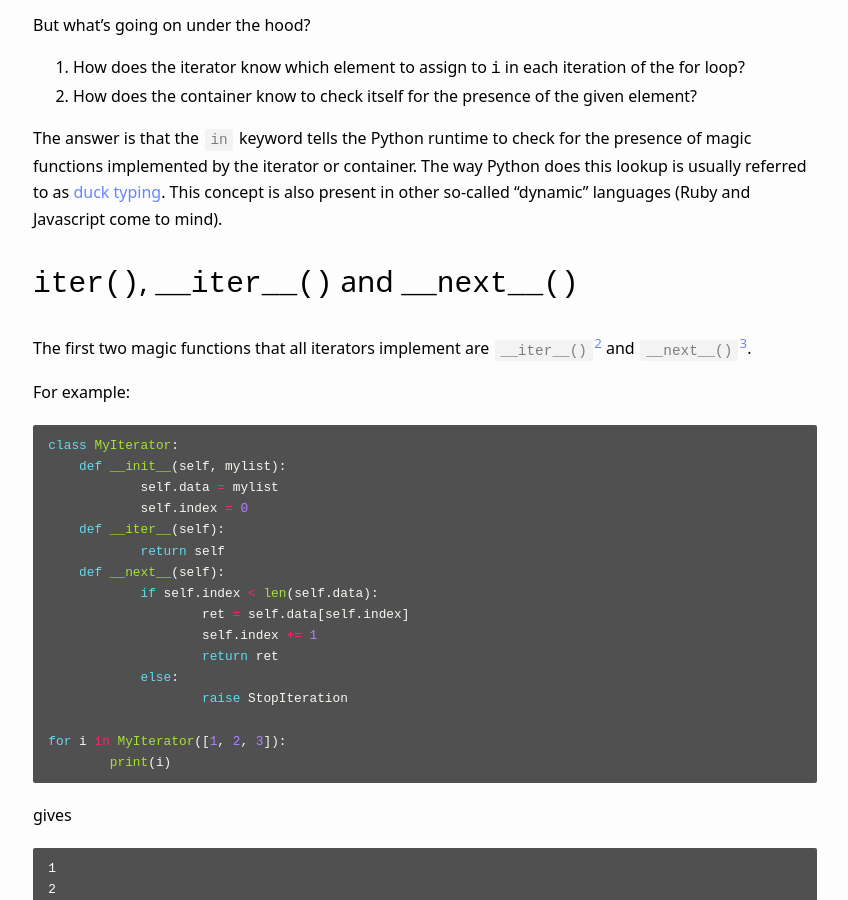
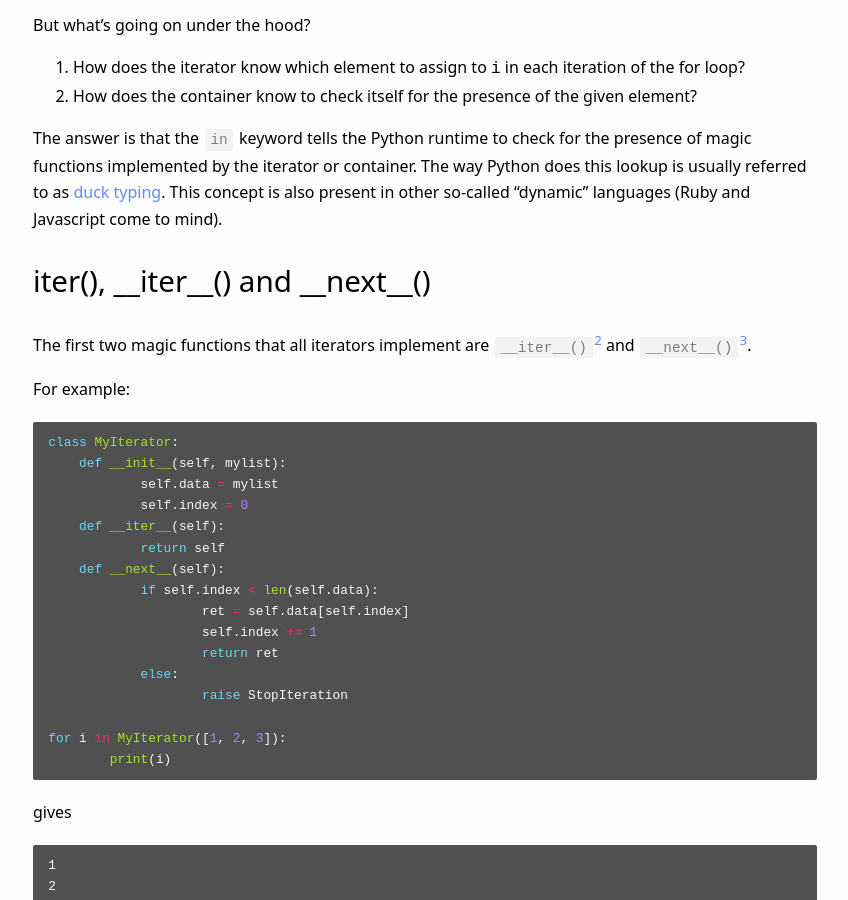
Before and after one commit to williamhaw/williamhaw.github.io, a Jekyll site: the page built from _posts/2019-3-9-The-in-keyword-of-Python.md, in a window 1280 px wide and 900 px high, scrolled down 601 px. Shown: the whole window, without its empty margins (215-1063 px from the left). Built offline with Jekyll 4.4.1, drawn with Linux system fonts in a browser that asks for light colours; comment, search, counter and statistics services are not loaded; some of the changed text lies outside the part shown.

Commit message:
Replaced underscores in code snippets with escaped versions in titles and links

````diff
--- a/_posts/2019-3-9-The-in-keyword-of-Python.md
+++ b/_posts/2019-3-9-The-in-keyword-of-Python.md
@@ -29,7 +29,7 @@ But what's going on under the hood?
 
 The answer is that the `in` keyword tells the Python runtime to check for the presence of magic functions implemented by the iterator or container. The way Python does this lookup is usually referred to as [duck typing](https://en.wikipedia.org/wiki/Duck_typing). This concept is also present in other so-called "dynamic" languages (Ruby and Javascript come to mind).
 
-# `iter()`, `__iter__()` and `__next__()`
+# iter(), \_\_iter\_\_() and \_\_next\_\_()
 
 The first two magic functions that all iterators implement are `__iter__()`[^2] and `__next__()`[^3].
 
@@ -64,7 +64,7 @@ The `for` keyword calls `iter()`[^4] on MyIterator which invokes the `__iter__()
 
 
 
-# `__contains__()`
+# \_\_contains\_\_()
 
 To be able to test membership in your container, the `__contains__()`[^5] method must be implemented.
 
@@ -186,12 +186,12 @@ Early termination
 True
 ```
 
+Edit: Fixed list naming in example to avoid using the `list` keyword as a variable name
+
 ## References:
 
 [^1]: [iterator](https://docs.python.org/3/glossary.html#term-iterator)
-[^2]: [`__iter__()`](https://docs.python.org/3/reference/datamodel.html#object.__iter__)
-[^3]: [`__next__()`](https://docs.python.org/3/library/stdtypes.html#iterator.__next__)
+[^2]: [\_\_iter\_\_()](https://docs.python.org/3/reference/datamodel.html#object.__iter__)
+[^3]: [\_\_next\_\_()](https://docs.python.org/3/library/stdtypes.html#iterator.__next__)
 [^4]: [iter()](https://docs.python.org/3/library/functions.html#iter)
-[^5]: [`__contains__()`](https://docs.python.org/3/reference/datamodel.html#object.__contains__)
-
-Edit: Fixed list naming in example to avoid using the `list` keyword as a variable name
+[^5]: [\_\_contains\_\_()](https://docs.python.org/3/reference/datamodel.html#object.__contains__)
````
